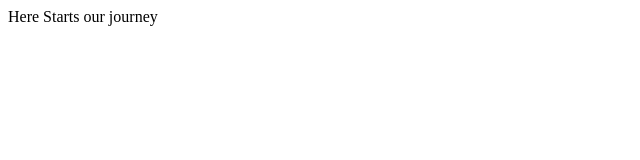
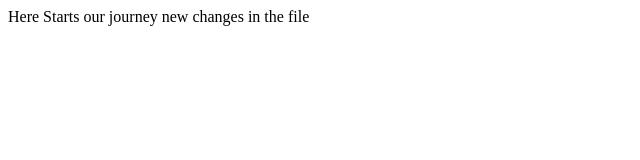
Before and after one commit to banmala/teachJar, a plain HTML site: page index.html in a window 1280 px wide. Shown: the whole page, without its empty margins (0-640 px from the left). Drawn offline with Linux system fonts and the light colour scheme.

Commit message:
second commit

```diff
--- a/index.html
+++ b/index.html
@@ -3,10 +3,11 @@
 <head>
     <meta charset="UTF-8">
     <meta name="viewport" content="width=device-width, initial-scale=1.0">
-    <title>Something</title>
+    <title>asnbfaskdf</title>
     <link rel="stylesheet" href="style.css">
 </head>
 <body>
     Here Starts our journey
+    new changes in the file
 </body>
 </html>
```
